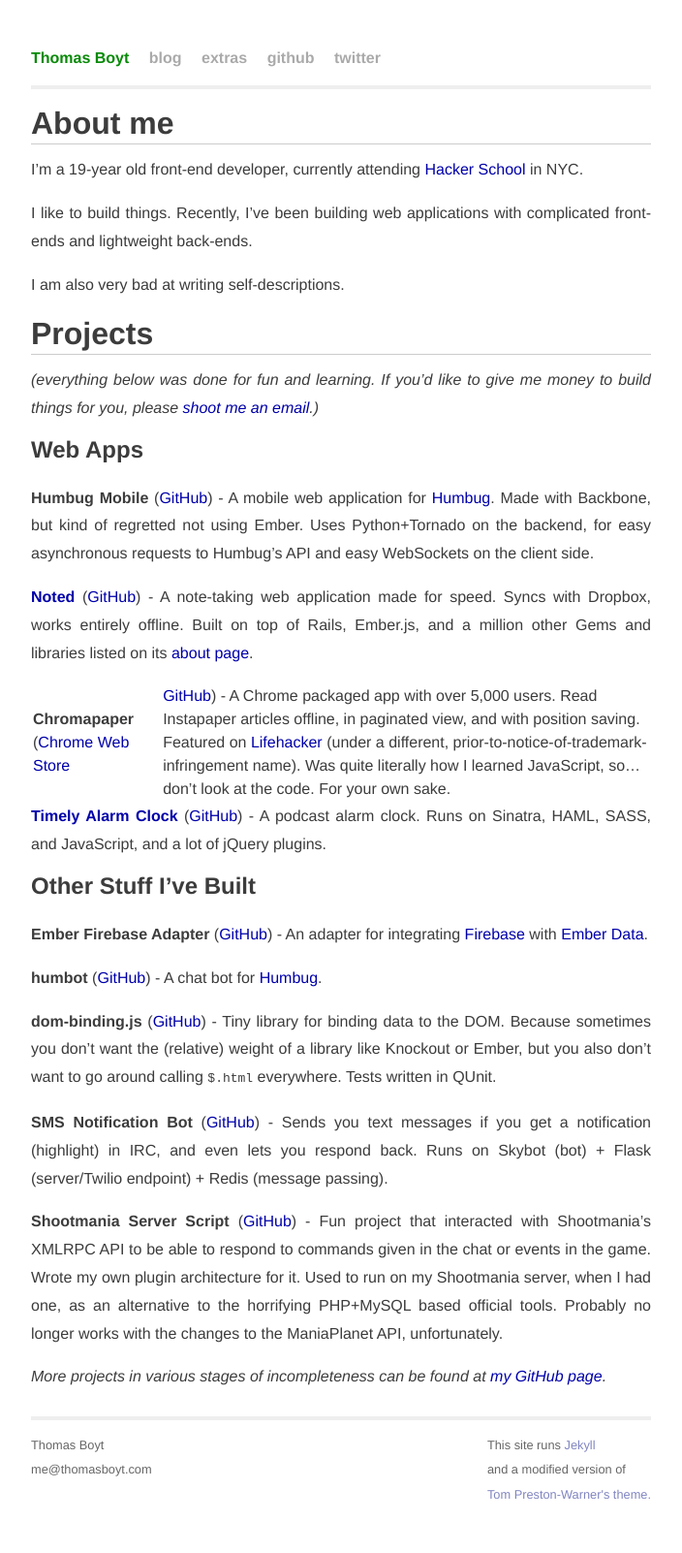
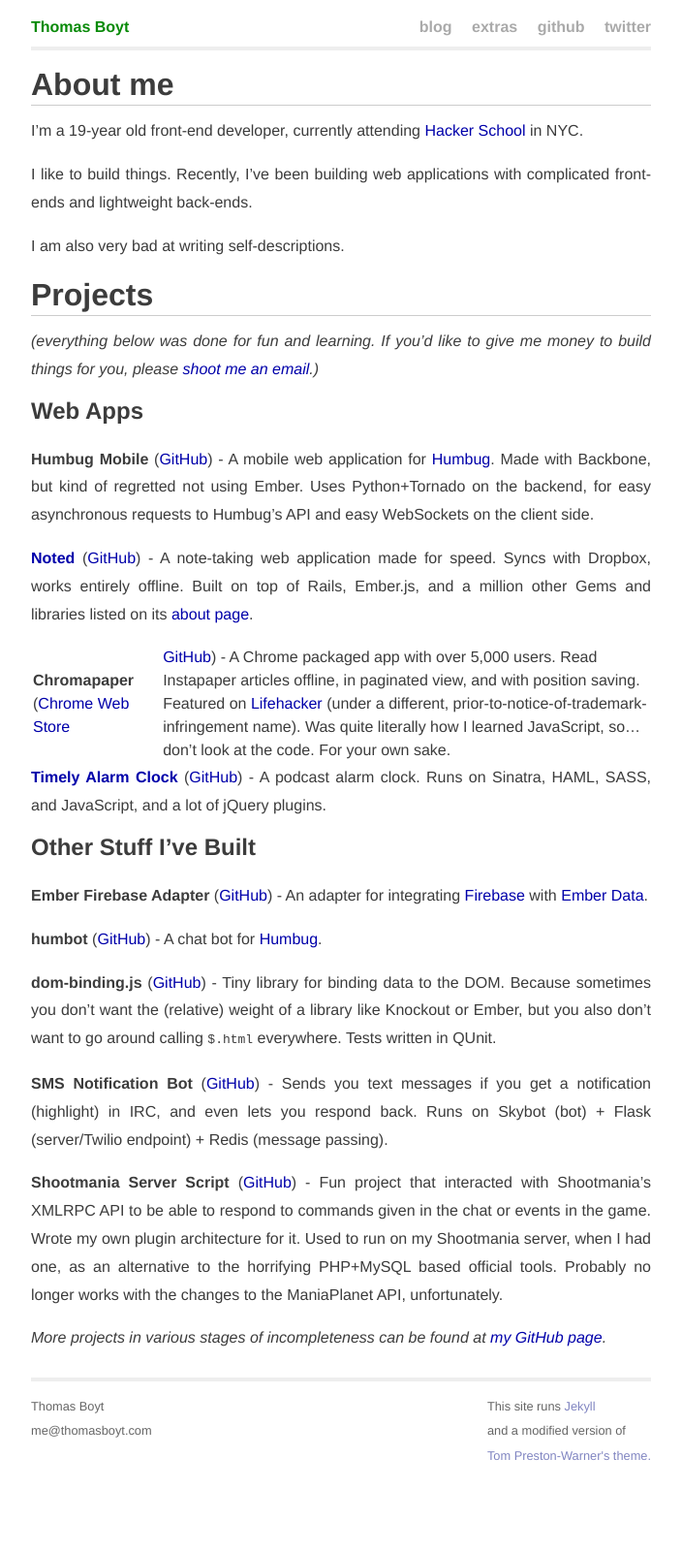
Before and after one commit to thomasboyt/thomasboyt.github.com, a Jekyll site: the page built from index.md, in a window 1280 px wide. Shown: the whole page at 97% size, without its empty margins (288-992 px from the left). Built offline with Jekyll 4.4.1, drawn with Linux system fonts in a browser that asks for light colours; Markdown is read by kramdown in place of the engine named in the settings; after the commit the page ends 1562 px from its top, so only the background shows below that.

Commit message:
stopgap mobile tweaks. needs a refactor badly

```diff
--- a/_layouts/default.html
+++ b/_layouts/default.html
@@ -11,17 +11,23 @@
 
 		<link rel="stylesheet" href="/css/syntax.css" type="text/css" />
 		<link rel="stylesheet" href="/css/screen.css" type="text/css" media="screen, projection" />
+
+    <meta name="viewport" content="width=device-width, initial-scale=1, maximum-scale=1">
 	</head>
 
 	<body>
 
 		<div class="site">
 			<div class="title">
-				<a href="/">Thomas Boyt</a>
-				<a class="extra" href="/blog.html">blog</a>
-        <a class="extra" href="/extras/">extras</a>
-				<a class="extra" href="https://github.com/thomasboyt/">github</a>
-        <a class="extra" href="http://twitter.com/thomasaboyt">twitter</a>
+        <div class="name">
+          <a href="/">Thomas Boyt</a>
+        </div>
+        <div class="links">
+          <a class="extra" href="/blog.html">blog</a>
+          <a class="extra" href="/extras/">extras</a>
+          <a class="extra" href="https://github.com/thomasboyt/">github</a>
+          <a class="extra" href="http://twitter.com/thomasaboyt">twitter</a>
+        </div>
 			</div>
 
 			{{ content }}
--- a/css/screen.css
+++ b/css/screen.css
@@ -21,7 +21,7 @@
 	font-family: helvetica neue, arial, clean, sans-serif;
 	text-align: left;
 	font-size: 62.5%;
-    line-height: 2.4em;
+  line-height: 2.4em;
 }
 
 h1 {
@@ -44,6 +44,12 @@
 	margin: 0 0 16px 0;
 	text-align: justify;
 	line-height:1.8em;
+}
+
+@media (max-width: 600px) {
+  p {
+    text-align: left;
+  }
 }
 
 iframe {
@@ -94,10 +100,11 @@
 
 .site {
 	font-size: 1.0em;
-	width: 640px;
-	margin: 3em auto 2em auto;
+	max-width: 640px;
+	margin: 1em auto 2em auto;
 	font-size:1.6em;
 	color:#3c3c3c;
+  padding:0 10px;
 }
 
 .title {
@@ -106,6 +113,17 @@
 	margin-bottom: 1em;
 	padding-bottom: 1em;
 	border-bottom: 4px solid #EEE;
+  min-height:1em;
+}
+
+@media (min-width: 700px) {
+  .site .title .name {
+    float:left;
+  }
+
+  .site .title .links {
+    float:right;
+  }
 }
 
 	.site .title a {
@@ -120,8 +138,12 @@
 	.site .title a.extra {
 		color: #aaa;
 		text-decoration: none;
-		margin-left: 1em;
+		margin-right: 1em;
 	}
+
+  .site .title a.extra:last-child {
+    margin-right:0;
+  }
 
 	.site .title a.extra:hover {
 		color: black;
```
